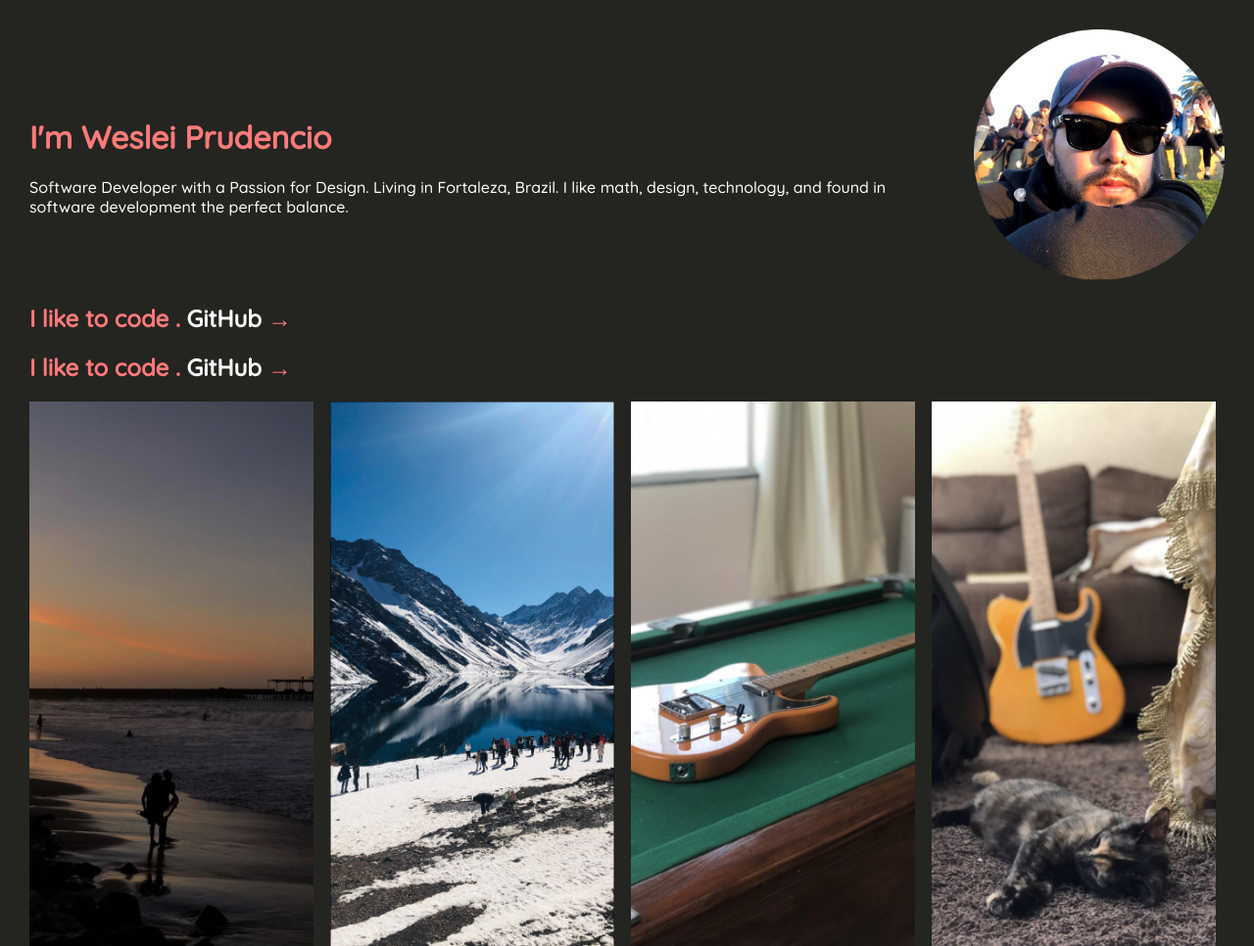
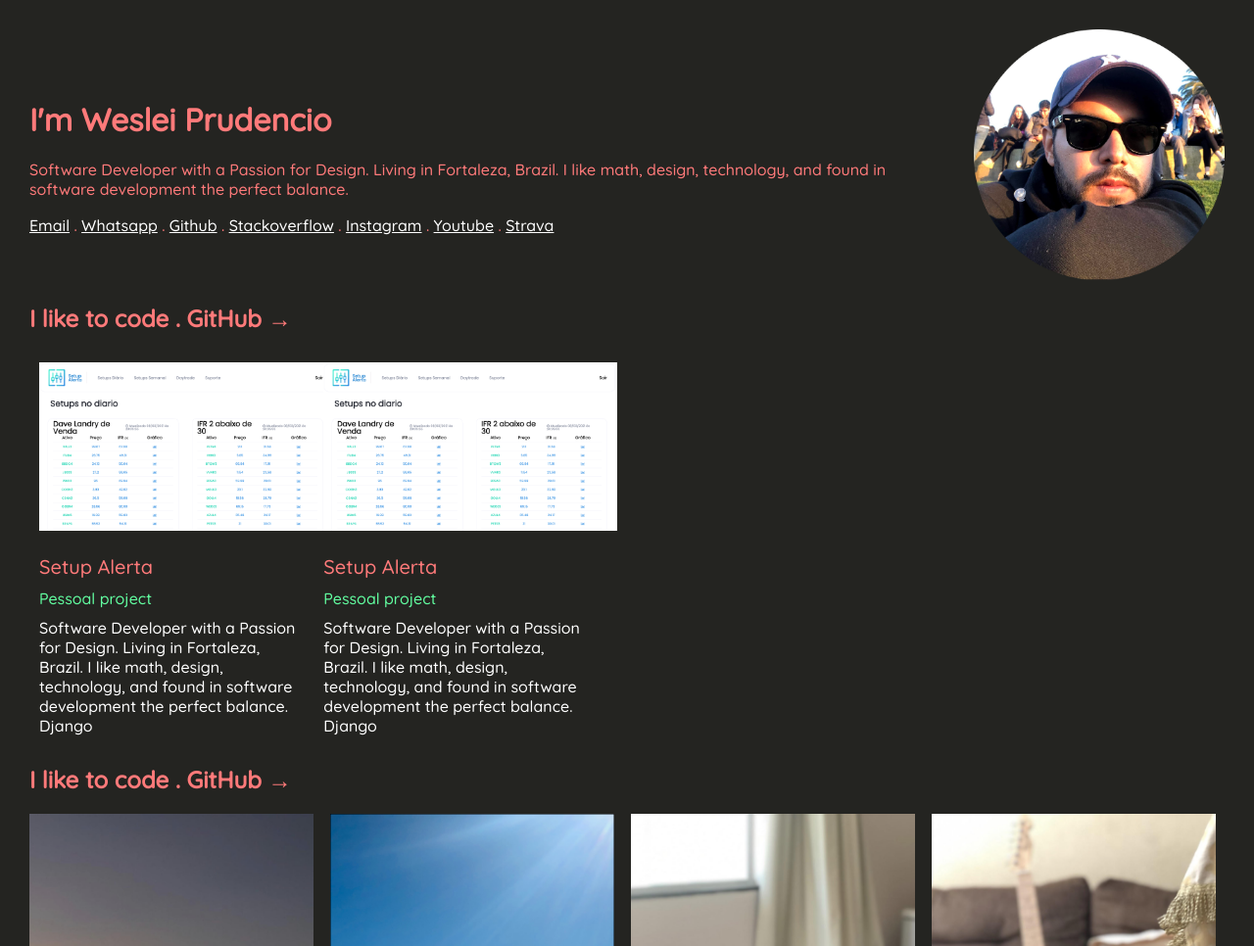
Before and after one commit to wprudencio/mywebsite, a PHP site: page /mywebsitev2/index.html in a window 1280 px wide. Shown: the top 966 px of the page at 98% size. Run offline with PHP 8.4, Linux system fonts and the light colour scheme.

Commit message:
social and code section

```diff
--- a/mywebsitev2/index.html
+++ b/mywebsitev2/index.html
@@ -21,6 +21,11 @@
           Brazil. I like math, design, technology, and found in software
           development the perfect balance.
         </div>
+        <div class="social-links">
+          <a href="">Email</a href=""> . <a href=""> Whatsapp</a href=""> . <a href="">Github</a href=""> .
+          <a href="">Stackoverflow</a href=""> . <a href="">Instagram</a href=""> .
+          <a href="">Youtube</a href=""> . <a href="">Strava</a href="">
+        </div>
       </div>
       <div class="profile-picture"><img src="./img/weslei.png" /></div>
     </div>
@@ -30,7 +35,30 @@
         I like to code . <span class="subcolor">GitHub</span>
         <span class="hide-on-mobile">→</span>
       </h1>
+      <div>
+        <div class="code-content">
+          <img src="img/setup_alert_scrennshot.png" width="300" />
+          <div class="title">Setup Alerta</div>
+          <div class="subtitle">Pessoal project</div>
+          <div class="description">
+            Software Developer with a Passion for Design. Living in Fortaleza,
+            Brazil. I like math, design, technology, and found in software
+            development the perfect balance. Django
+          </div>
+        </div>
+        <div class="code-content">
+          <img src="img/setup_alert_scrennshot.png" width="300" />
+          <div class="title">Setup Alerta</div>
+          <div class="subtitle">Pessoal project</div>
+          <div class="description">
+            Software Developer with a Passion for Design. Living in Fortaleza,
+            Brazil. I like math, design, technology, and found in software
+            development the perfect balance. Django
+          </div>
+        </div>
+      </div>
     </section>
+
     <section class="photo">
       <h1 class="title">
         I like to code . <span class="subcolor">GitHub</span>
--- a/mywebsitev2/style.css
+++ b/mywebsitev2/style.css
@@ -7,14 +7,47 @@ body {
   padding: 30px;
 }
 
+a {
+  color: #ffff;
+}
+
+.social-links {
+  padding-top: 17px;
+}
+
 .subcolor {
-  color: #fff;
+  color: #ff7a7a;
 }
 
 .header {
   display: flex;
   flex-direction: row;
   margin: auto;
+}
+
+.code > div {
+  display: flex;
+}
+
+.code-content {
+  /* border: 1px solid; */
+  max-width: 23.8%;
+}
+
+.code-content > * {
+  margin: 10px;
+}
+
+.code-content .title {
+  font-size: 20px;
+}
+
+.code-content .subtitle {
+  color: #62ffa1;
+}
+
+.code-content .description {
+  color: #ffff;
 }
 
 .header .titles {
```
Also changed, not shown: mywebsitev2/img/setup_alert_scrennshot.png (added).
